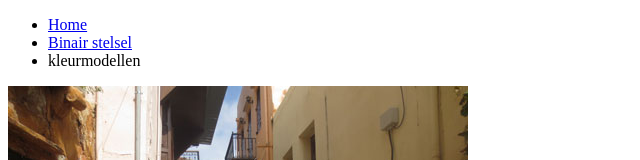
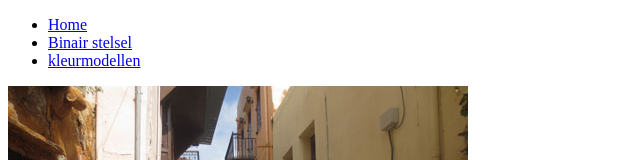
Before and after one commit to TijnVanDeHoef/TijnVanDeHoef.github.io, a plain HTML site: page index.html in a window 1280 px wide. Shown: the top 160 px of the page, without its empty margins (0-640 px from the left). Drawn offline with Linux system fonts and the light colour scheme.

Commit message:
Update index.html

```diff
--- a/index.html
+++ b/index.html
@@ -10,7 +10,7 @@
     <ul>
       <li><a href="index.html">Home</a></li>
       <li><a href="binairstelsel.html">Binair stelsel</a></li>
-      <li><a href+"kleurmodellen.html">kleurmodellen</a></li>
+      <li><a href="kleurmodellen.html">kleurmodellen</a></li>
     </ul>
 
 <img src="img_chania.jpg" alt="Flowers in Chania" width="460" height="345">
```
